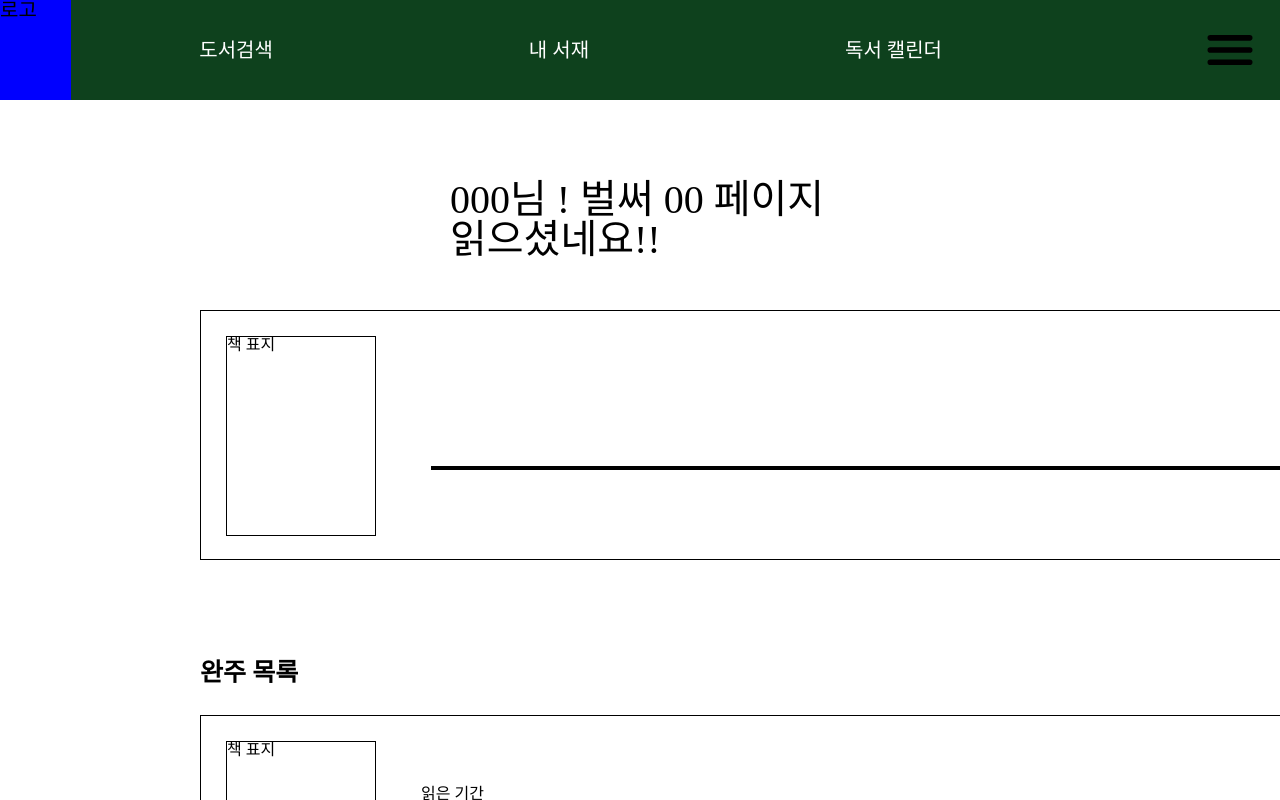
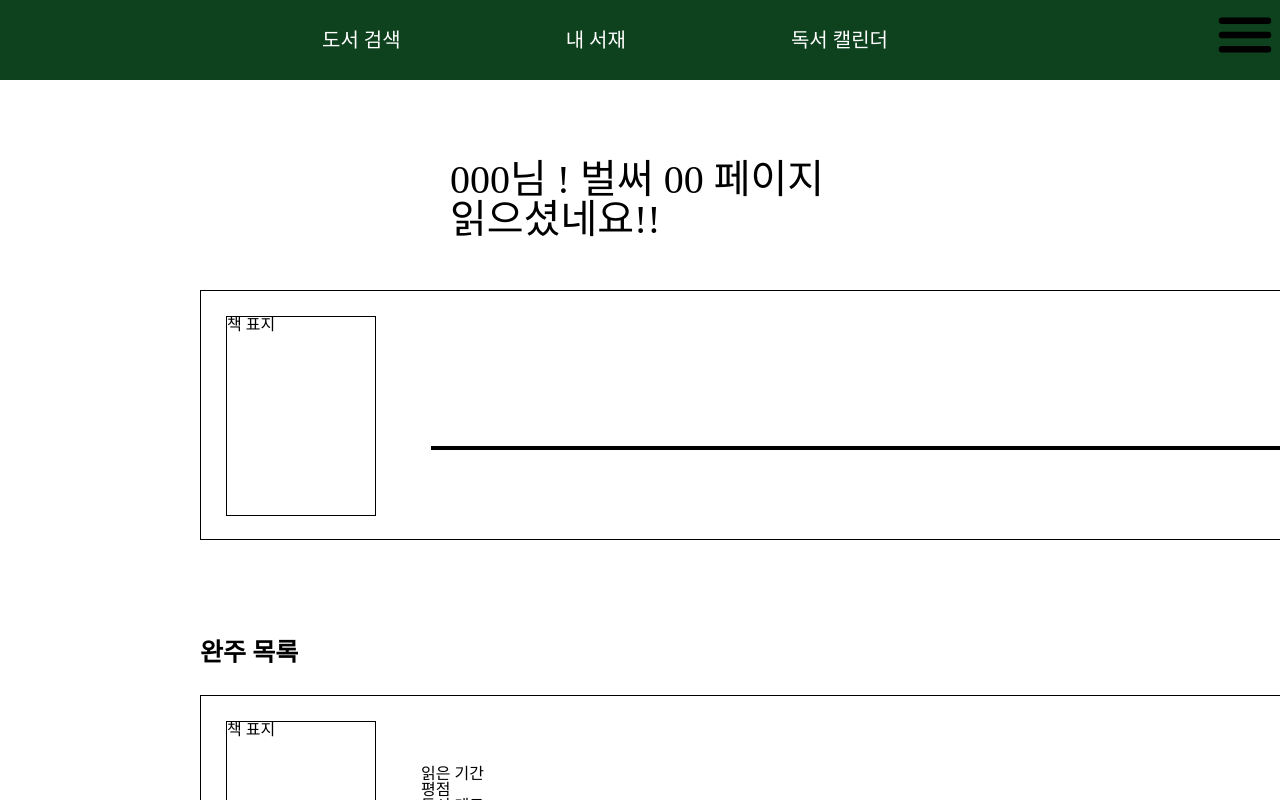
Before and after one commit to Dello96/letitCO, a React (Create React App) app: page / in a window 1280 px wide. Shown: the top 800 px of the page. Built offline with nearby package versions, Linux system fonts and the light colour scheme.

Commit message:
Nav bar 구현 중

```diff
--- a/src/api/supabaseData.ts
+++ b/src/api/supabaseData.ts
@@ -35,7 +35,7 @@ const getUidIsbnBook = async (bookData: Book) => {
   return data;
 };
 
-// 책 등록&업데이트
+// 책 등록 & 업데이트
 const upsertBook = async (newBook: Book) => {
   const { data, error } = await supabase
     .from(QUERY_KEYS.BOOKS)
--- a/src/components/Loading.tsx
+++ b/src/components/Loading.tsx
@@ -1,11 +1,12 @@
 import React from 'react';
-import Spinner1 from '../assets/spinner.gif';
+
+import Spinner from '../assets/Spinner-1s-200px.gif';
 import styled from 'styled-components';
 
 function Loading() {
   return (
     <StBackground>
-      <Spinner1 />
+      <Spinner />
     </StBackground>
   );
 }
--- /dev/null
+++ b/src/components/Nav/index.tsx
@@ -0,0 +1,20 @@
+import React from 'react';
+import { useNavigate } from 'react-router-dom';
+import { IoMenu } from 'react-icons/io5';
+import { StNavbar, TabList } from './style';
+function Nav() {
+  const navigate = useNavigate();
+  return (
+    <StNavbar>
+      <img src="" />
+      <TabList>
+        <li onClick={() => navigate('/booksearch')}>도서 검색</li>
+        <li onClick={() => navigate('/bookshelf')}>내 서재</li>
+        <li onClick={() => navigate('/calendar')}>독서 캘린더</li>
+      </TabList>
+      <IoMenu size={70} />
+    </StNavbar>
+  );
+}
+
+export default Nav;
--- /dev/null
+++ b/src/components/Nav/style.ts
@@ -0,0 +1,18 @@
+import styled from 'styled-components';
+
+export const StNavbar = styled.nav`
+  background-color: #0e411d;
+  width: 100%;
+  height: 80px;
+  font-size: 20px;
+  display: flex;
+  justify-content: space-between;
+`;
+
+export const TabList = styled.ul`
+  width: 70%;
+  display: flex;
+  align-items: center;
+  color: white;
+  justify-content: space-evenly;
+`;
--- a/src/pages/Home/index.tsx
+++ b/src/pages/Home/index.tsx
@@ -1,5 +1,5 @@
-import React from 'react'
-import Header from '../../components/Header'
+import React from 'react';
+// import Header from '../../components/Header';
 import {
   StMain,
   StMainSection1,
@@ -16,17 +16,17 @@ import {
   StReadingStar,
   StReadingMemo,
   StReadingMemoIndex
- } from './style'
+} from './style';
+import Nav from '../../components/Nav';
 
 export default function Home() {
   // const [currentPage, setCurrentPage] = React.useState<number>(0);
   // const totalPage = data?.length || 0;
   // const progressPercentage = ((currentPage + 1) / totalPage) * 100;
 
-
   return (
     <>
-      <Header />
+      <Nav />
       <StMain>
         <StMainSection1>
           <div>
@@ -56,5 +56,5 @@ export default function Home() {
         </StMainSection2>
       </StMain>
     </>
-  )
+  );
 }
```
Also changed, not shown: src/assets/Spinner-1s-200px.gif (added). Lines whose indentation alone changed are shown as unchanged.
